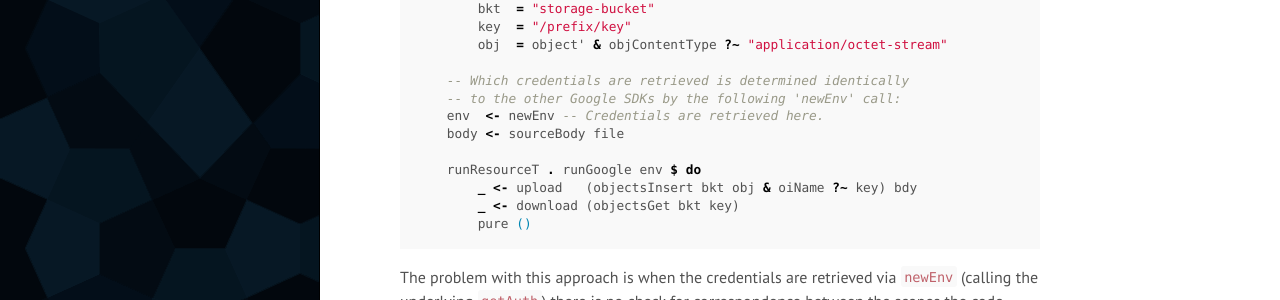
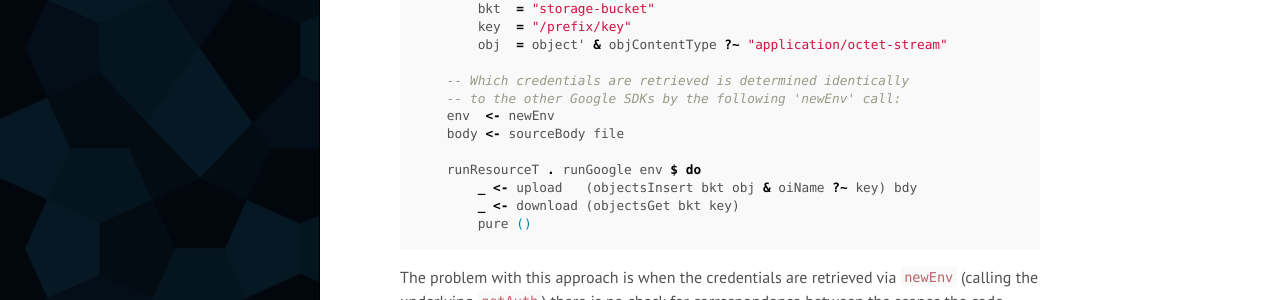
Before and after one commit to brendanhay/brendanhay.github.io, a Jekyll site: the page built from _posts/2016-05-11-typed-authentication.md, in a window 1280 px wide and 900 px high, scrolled down 540 px. Shown: the part 152-452 px from the top of the window. Built offline with Jekyll 4.4.1, drawn with Linux system fonts in a browser that asks for light colours.

Commit message:
Removing unecessary comment

```diff
--- a/_posts/2016-05-11-typed-authentication.md
+++ b/_posts/2016-05-11-typed-authentication.md
@@ -38,7 +38,7 @@ main = do
 
     -- Which credentials are retrieved is determined identically
     -- to the other Google SDKs by the following 'newEnv' call:
-    env  <- newEnv -- Credentials are retrieved here.
+    env  <- newEnv
     body <- sourceBody file
 
     runResourceT . runGoogle env $ do
```
